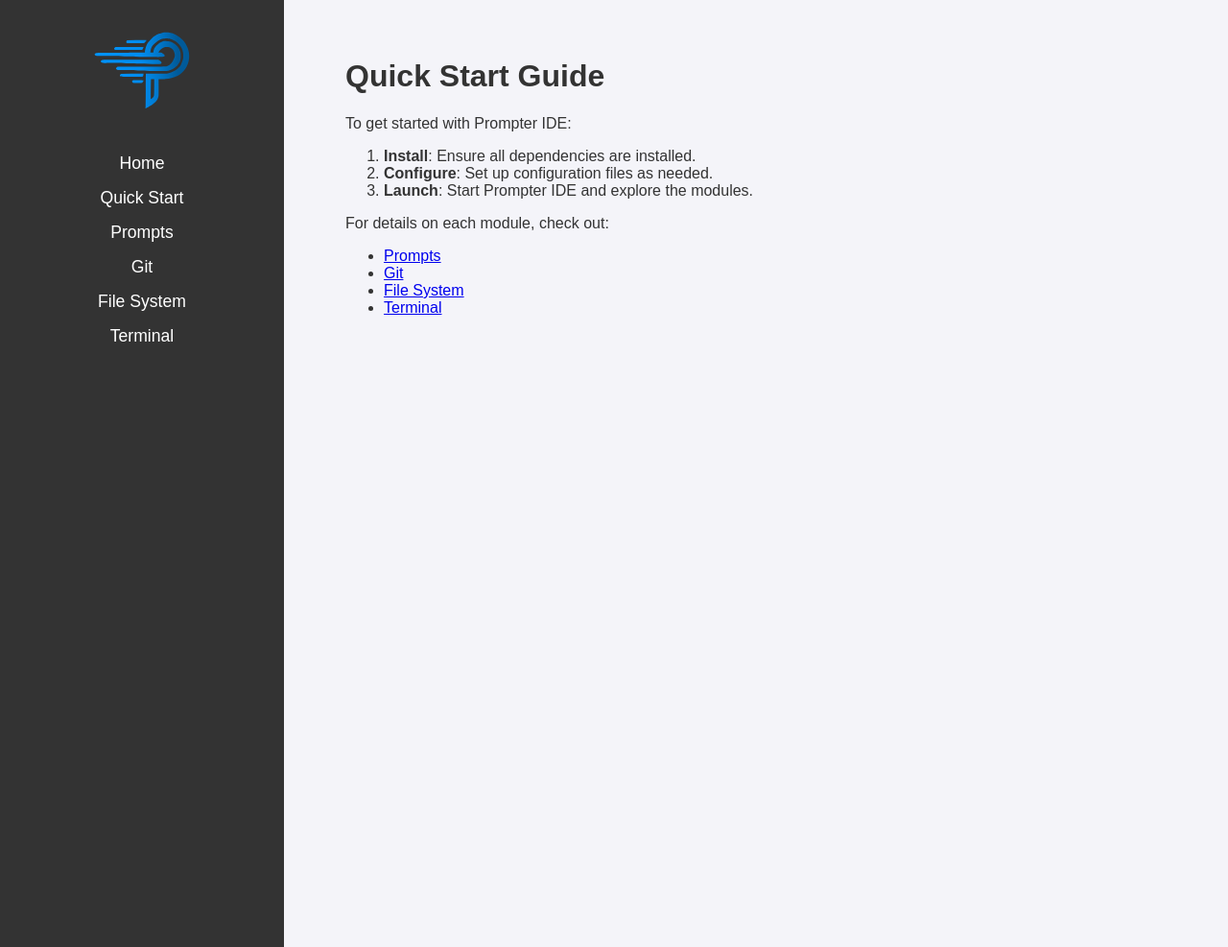
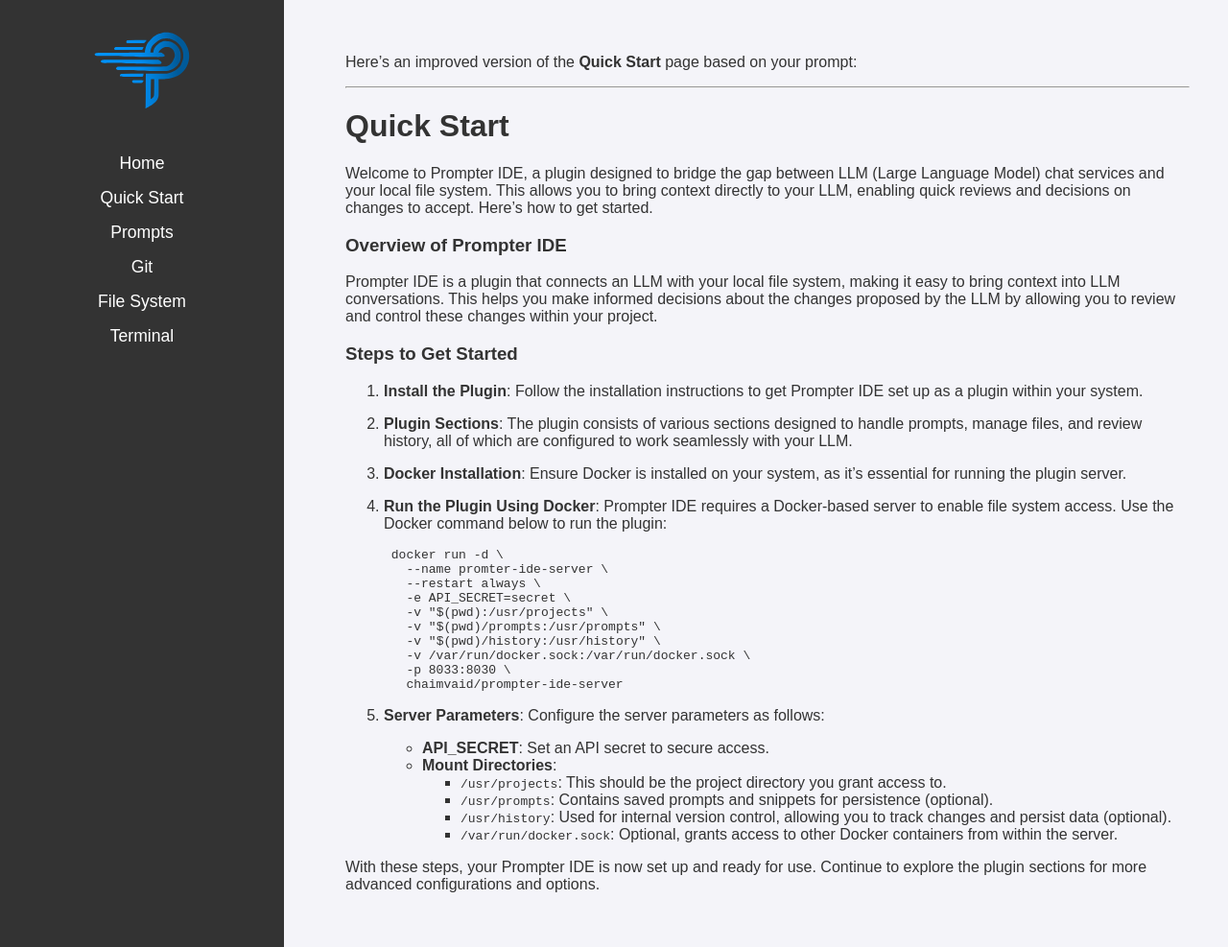
Before and after one commit to chaimvaid/prompter-ide-doc, a Jekyll site: the page built from docs/quick_start.md, in a window 1280 px wide and 987 px high. Shown: the whole window at 96% size. Built offline with Jekyll 4.4.1, drawn with Linux system fonts in a browser that asks for light colours.

Commit message:
inprove quick start

````diff
--- a/docs/quick_start.md
+++ b/docs/quick_start.md
@@ -3,16 +3,47 @@ layout: default
 title: "Quick Start"
 ---
 
-# Quick Start Guide
+Here’s an improved version of the **Quick Start** page based on your prompt:
 
-To get started with Prompter IDE:
+---
 
-1. **Install**: Ensure all dependencies are installed.
-2. **Configure**: Set up configuration files as needed.
-3. **Launch**: Start Prompter IDE and explore the modules.
+# Quick Start
 
-For details on each module, check out:
-- [Prompts](prompts.html)
-- [Git](git.html)
-- [File System](filesystem.html)
-- [Terminal](terminal.html)
+Welcome to Prompter IDE, a plugin designed to bridge the gap between LLM (Large Language Model) chat services and your local file system. This allows you to bring context directly to your LLM, enabling quick reviews and decisions on changes to accept. Here’s how to get started.
+
+### Overview of Prompter IDE
+
+Prompter IDE is a plugin that connects an LLM with your local file system, making it easy to bring context into LLM conversations. This helps you make informed decisions about the changes proposed by the LLM by allowing you to review and control these changes within your project.
+
+### Steps to Get Started
+
+1. **Install the Plugin**: Follow the installation instructions to get Prompter IDE set up as a plugin within your system.
+
+2. **Plugin Sections**: The plugin consists of various sections designed to handle prompts, manage files, and review history, all of which are configured to work seamlessly with your LLM.
+
+3. **Docker Installation**: Ensure Docker is installed on your system, as it’s essential for running the plugin server.
+
+4. **Run the Plugin Using Docker**: Prompter IDE requires a Docker-based server to enable file system access. Use the Docker command below to run the plugin:
+
+    ```bash
+    docker run -d \
+      --name promter-ide-server \
+      --restart always \
+      -e API_SECRET=secret \
+      -v "$(pwd):/usr/projects" \
+      -v "$(pwd)/prompts:/usr/prompts" \
+      -v "$(pwd)/history:/usr/history" \
+      -v /var/run/docker.sock:/var/run/docker.sock \
+      -p 8033:8030 \
+      chaimvaid/prompter-ide-server
+    ```
+
+5. **Server Parameters**: Configure the server parameters as follows:
+   - **API_SECRET**: Set an API secret to secure access.
+   - **Mount Directories**:
+     - `/usr/projects`: This should be the project directory you grant access to.
+     - `/usr/prompts`: Contains saved prompts and snippets for persistence (optional).
+     - `/usr/history`: Used for internal version control, allowing you to track changes and persist data (optional).
+     - `/var/run/docker.sock`: Optional, grants access to other Docker containers from within the server.
+
+With these steps, your Prompter IDE is now set up and ready for use. Continue to explore the plugin sections for more advanced configurations and options.
````
